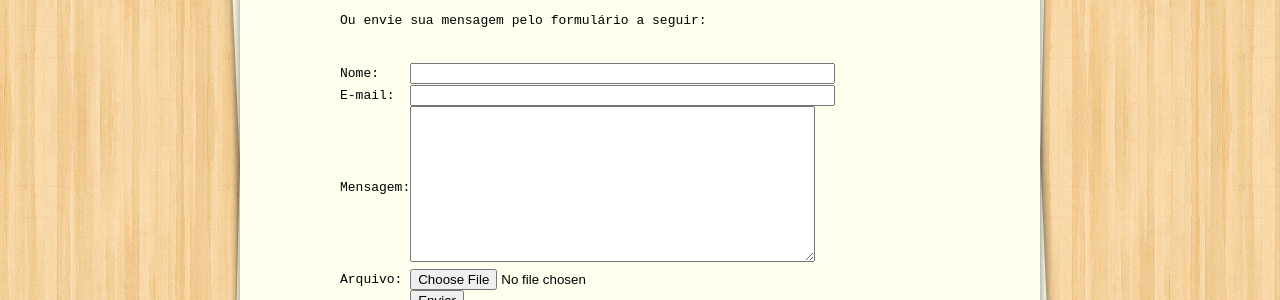
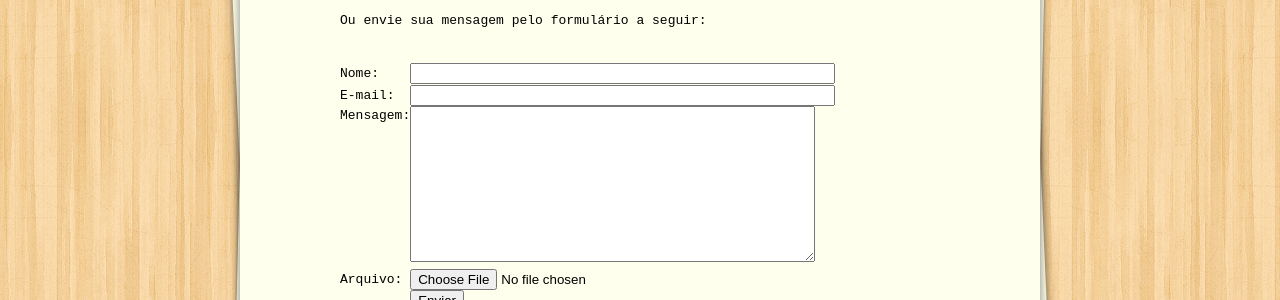
Before and after one commit to raqueldiniz/site, a Jekyll site: the page built from contato.md, in a window 1280 px wide. Shown: the part 512-812 px from the top of the page. Built offline with Jekyll 4.4.1, drawn with Linux system fonts in a browser that asks for light colours.

Commit message:
Update contato.md

```diff
--- a/contato.md
+++ b/contato.md
@@ -22,7 +22,7 @@ Ou envie sua mensagem pelo formulário a seguir:
     <td>E-mail:</td><td><input type="email" name="email" size="50"></td>
   </tr>
   <tr>
-    <td>Mensagem:</td><td><textarea name="mensagem" rows="10" cols="48"></textarea></td>
+    <td style=" vertical-align: top;">Mensagem:</td><td><textarea name="mensagem" rows="10" cols="48"></textarea></td>
   </tr>
   <tr>
     <td>Arquivo:</td><td><input type="file" name="arquivo"></td>
```
